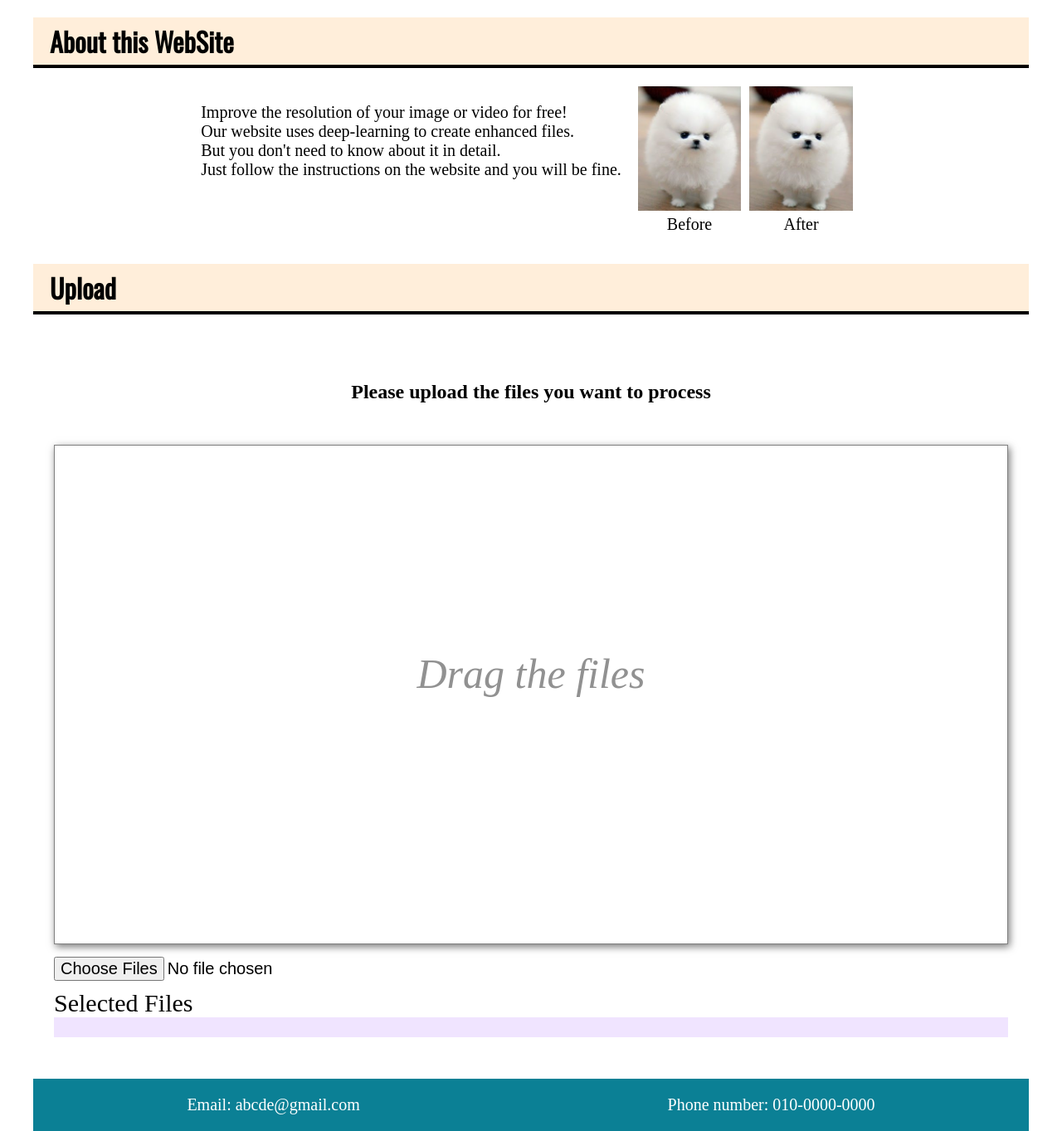
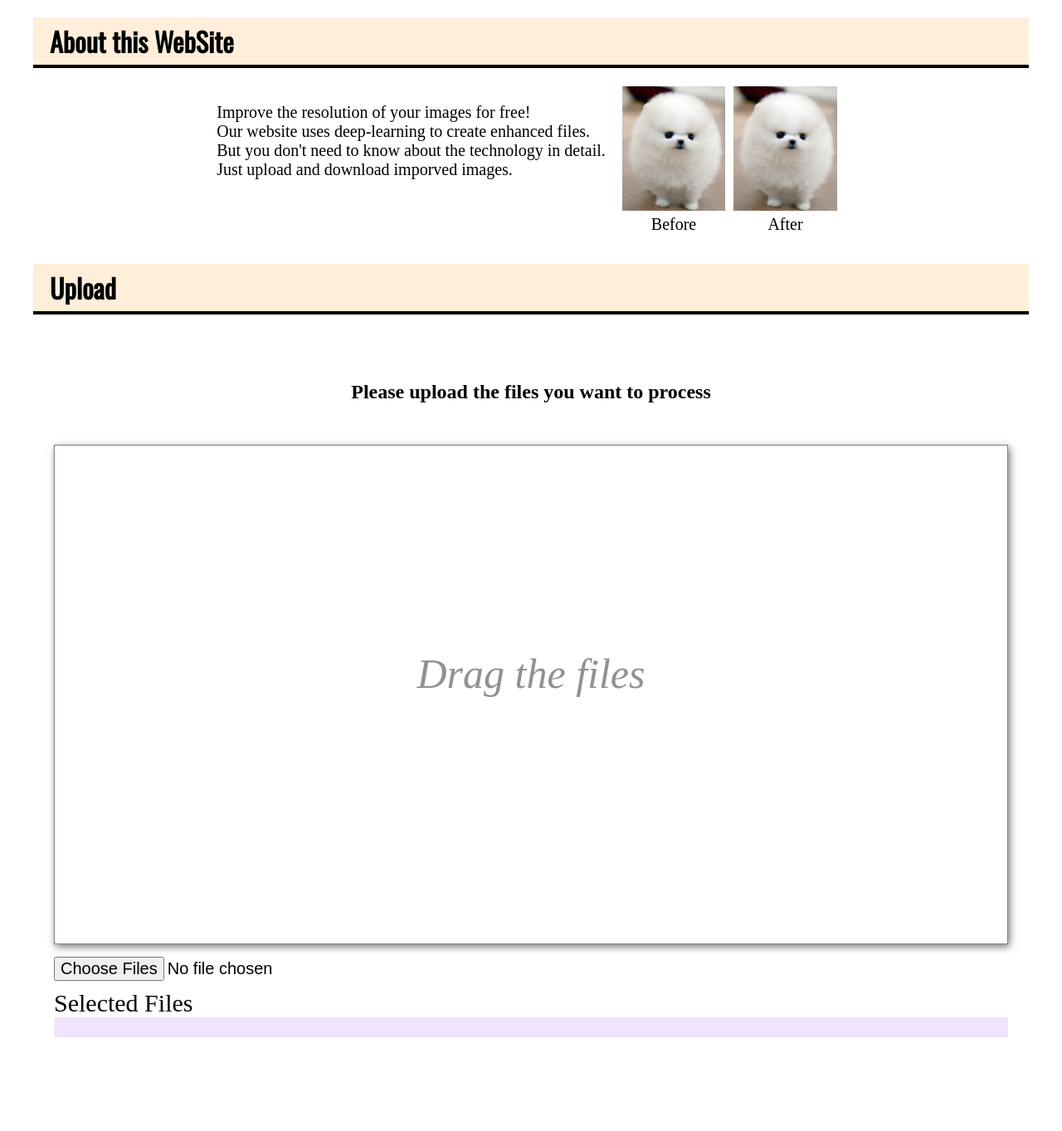
Before and after one commit to ddophi98/CooperationProjcet-ResolutionImprovement, a Flask app: page / in a window 1280 px wide. Shown: the part 110-1473 px from the top of the page at 83% size. After the commit the page ends 1360 px from the top, so only its background shows below. Run offline with Flask 2, Linux system fonts and the light colour scheme.

Commit message:
video 관련은 제외

```diff
--- a/static/common.css
+++ b/static/common.css
@@ -39,15 +39,3 @@ p{
   font-family: 'Oswald';
   border-bottom: solid 4px black;
 }
-
-
-.footer div{
-  display: flex;
-  flex-direction: row;
-  justify-content: space-around;
-}
-.footer {
-  background-color:rgb(11, 128, 149);
-  color:#ffffff;
-  text-align:center;
-}
--- a/static/main.js
+++ b/static/main.js
@@ -12,7 +12,7 @@ window.onload = function(){
       notAllowed = false;
       selectedFiles = []
       for(var i = 0, len = files.length; i < len; i++) {
-        if(files[i].type.includes("image") || files[i].type.includes("video")){
+        if(files[i].type.includes("image")){
           selectedZone.innerHTML += files[i].name + "&nbsp;&nbsp;&nbsp;&nbsp;&nbsp;"
           selectedFiles.push(files[i]);
         } else{
@@ -22,7 +22,7 @@ window.onload = function(){
       uploadBtn.style.display = 'block';
 
       if(notAllowed){
-        alert("Not available to upload other files except image or video");
+        alert("Not available to upload other files except image");
       }
     } else{
       alert("Fail to upload");
--- a/static/process.css
+++ b/static/process.css
@@ -7,7 +7,7 @@
 }
 
 .file-container{
-  width: 200px;
+  width: 500px;
   text-align: center;
   font-size:20px;
   font-weight: 500;
--- a/templates/main.html
+++ b/templates/main.html
@@ -19,10 +19,10 @@
         <h1 class="title">About this WebSite</h1>
         <div class="introduction-container">
           <p>
-            Improve the resolution of your image or video for free!<br>
+            Improve the resolution of your images for free!<br>
             Our website uses deep-learning to create enhanced files.<br>
-            But you don't need to know about it in detail.<br>
-            Just follow the instructions on the website and you will be fine.
+            But you don't need to know about the technology in detail.<br>
+            Just upload and download imporved images.
           </p>
           <div class="photo-container">
             <div class="photo">
@@ -49,7 +49,7 @@
           <div class="upload-box">
             Drag the files
           </div>
-          <input class="input-btn" multiple="multiple" class="input-btn" type="file" accept="video/*, image/*"><br>
+          <input class="input-btn" multiple="multiple" class="input-btn" type="file" accept="image/*"><br>
           <div class="selected">
             Selected Files
             <div class="selected-zone"></div>
@@ -59,11 +59,6 @@
     </div>
 
     </div>
-    <div class="footer">
-      <div class="contact-info">
-        <p>Email: abcde@gmail.com</p>
-        <p>Phone number: 010-0000-0000</p>
-      </div>
-    </div>
+
   </body>
 </html>
```
Also changed, not shown: templates/process.html (+1 -23 lines), static/images/image.png (deleted), static/images/video.png (deleted), 1 other file.
